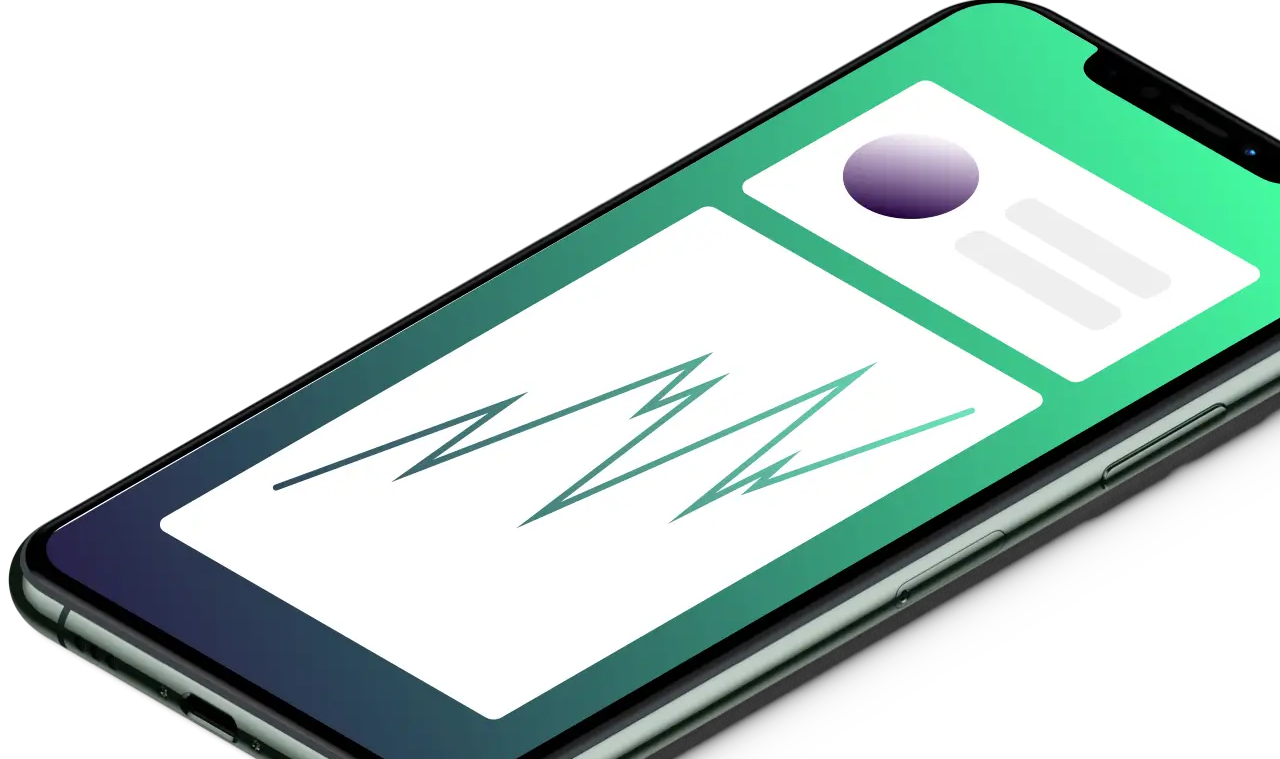
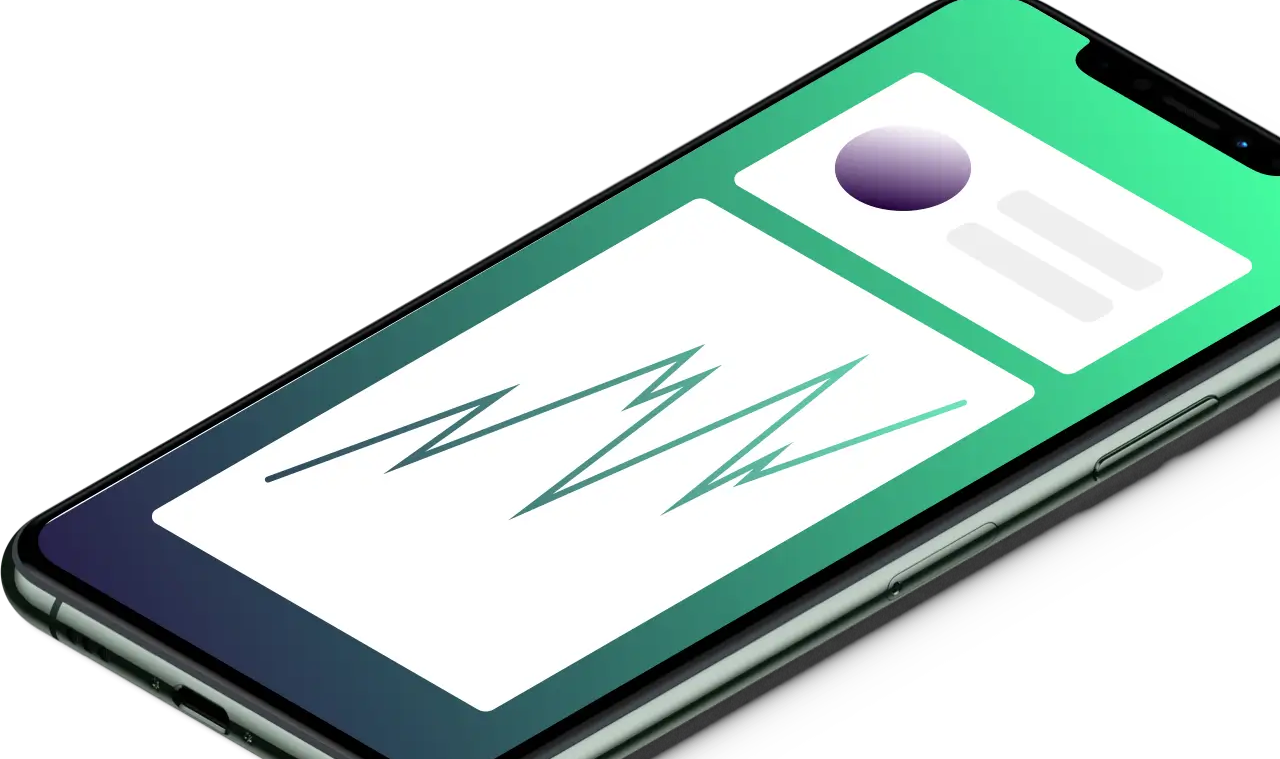
Before and after one commit to estebanp2022/Workit-Landing-Page, a plain HTML site: page index.html in a window 1280 px wide. Shown: the part 142-901 px from the top of the page. Drawn offline with Linux system fonts and the light colour scheme.

Commit message:
Update style.css

```diff
--- a/style.css
+++ b/style.css
@@ -1,3 +1,9 @@
 * {
   box-sizing: border-box;
 }
+
+body {
+  margin: 0 auto;
+  width: 100%;
+  min-height: 100vh;
+}
```
